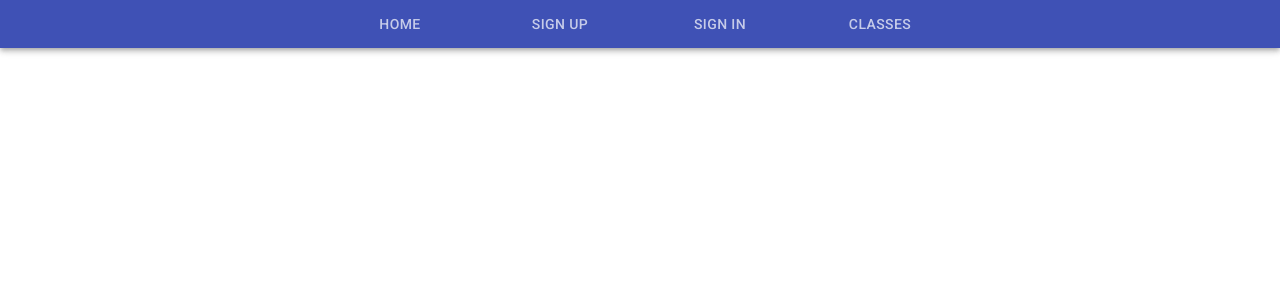
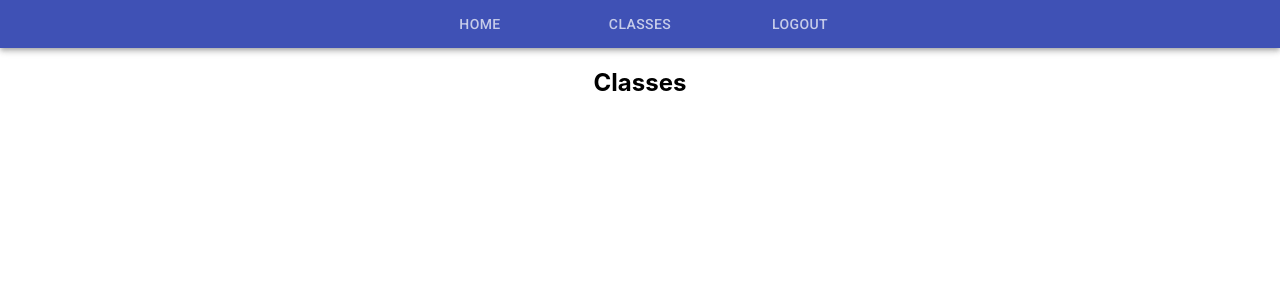
Before and after one commit to ft-anywhere-fitness-07/front-end, a React (Create React App) app: page /classes in a window 1280 px wide. Shown: the top 300 px of the page. Built offline with nearby package versions, Linux system fonts and the light colour scheme; sample sign-in values are in the browser's storage; the HTML template or start-up script is replaced by a standard one.

Commit message:
added private route for classes and a logout function

```diff
--- a/src/App.js
+++ b/src/App.js
@@ -1,29 +1,46 @@
 import './App.css';
 import { Link, Route, Switch } from 'react-router-dom'
 import { AppBar, Tabs, Tab } from '@material-ui/core'
+import { useHistory } from 'react-router-dom';
 
 // components
 import SignUp from './components/SignUp';
 import SignIn from './components/SignIn';
+import PrivateRoute from './components/PrivateRoute';
+import Classes from './components/Classes';
+import Home from './components/Home';
 
 function App() {
+  const { push } = useHistory();
+
+  const logout = () => {
+    localStorage.removeItem("token");
+    push("/")
+  }
+
+  const isAuth = localStorage.getItem("token");
+
   return (
     <div className="App">
+
        <AppBar position="static">
-        <Tabs /*onChange={handleChange}*/ aria-label="simple tabs example" centered>
-        <Link to='/' className="navLink"><Tab label="Home"/></Link>
-        <Link to='/sign-up' className="navLink"><Tab label="Sign Up"  /></Link>
-        <Link to='/sign-in' className="navLink"><Tab label="Sign In"  /></Link>
-        <Link to='/classes' className="navLink"><Tab label="Classes"  /></Link>
+        <Tabs aria-label="simple tabs example" centered>
+          <Link to='/' className="navLink"><Tab label="Home"/></Link>
+
+          {isAuth ? <div></div> : <Link to='/sign-up' className="navLink"><Tab label="Sign Up"  /></Link>}
+
+          {isAuth ?  <div></div> : <Link to='/sign-in' className="navLink"><Tab label="Sign In"  /></Link>}
+
+          <Link to='/classes' className="navLink"><Tab label="Classes"  /></Link>
+
+          {isAuth? <Link className="navLink" onClick={logout}><Tab label="Logout"/></Link> : <div></div>}
+
         </Tabs>
       </AppBar>
-      {/* <header className="App-header">
-        <h1>Anywhere Fitness</h1>
-      </header> */}
 
       <Switch>
         <Route exact path='/'>
-          {/* Home page component */}
+          <Home />
         </Route>
 
         <Route exact path='/sign-up'>
@@ -34,12 +51,9 @@ function App() {
           <SignIn />
         </Route>
 
-        <Route exact path='/classes'>
-          {/* Classes component - only shown when logged in */}
-        </Route>
-
+        <PrivateRoute exact path='/classes' component={Classes}>
+        </PrivateRoute>
       </Switch>
-
     </div>
   );
 }
--- /dev/null
+++ b/src/components/Classes.js
@@ -0,0 +1,11 @@
+import React from 'react';
+
+const Classes = () => {
+    return (
+        <div>
+            <h2>Classes</h2>
+        </div>
+    )
+}
+
+export default Classes;
--- /dev/null
+++ b/src/components/Home.js
@@ -0,0 +1,11 @@
+import React from 'react';
+
+const Home = () => {
+    return(
+        <div>
+            <h1>AnywhereFitness</h1>
+        </div>
+    )
+}
+
+export default Home;
--- /dev/null
+++ b/src/components/PrivateRoute.js
@@ -0,0 +1,15 @@
+import React from 'react';
+import { Route, Redirect } from 'react-router-dom';
+
+const PrivateRoute = ({component:Component, ...rest}) => {
+    return <Route {...rest} render={(props) => {
+        if(localStorage.getItem("token")) {
+            return (<Component {...props}/>)
+        }
+        else{
+            return <Redirect to="/sign-in"/>
+        }
+    }}/>
+}
+
+export default PrivateRoute;
--- a/src/components/SignIn.js
+++ b/src/components/SignIn.js
@@ -26,7 +26,7 @@ const SignIn = () => {
         axiosWithAuth()
         .post("/api/auth/login", formValues)
         .then(res => {
-            console.log(res)
+            localStorage.setItem("token", res.data.token)
             push("/classes")
         })
         .catch(err => {
```
